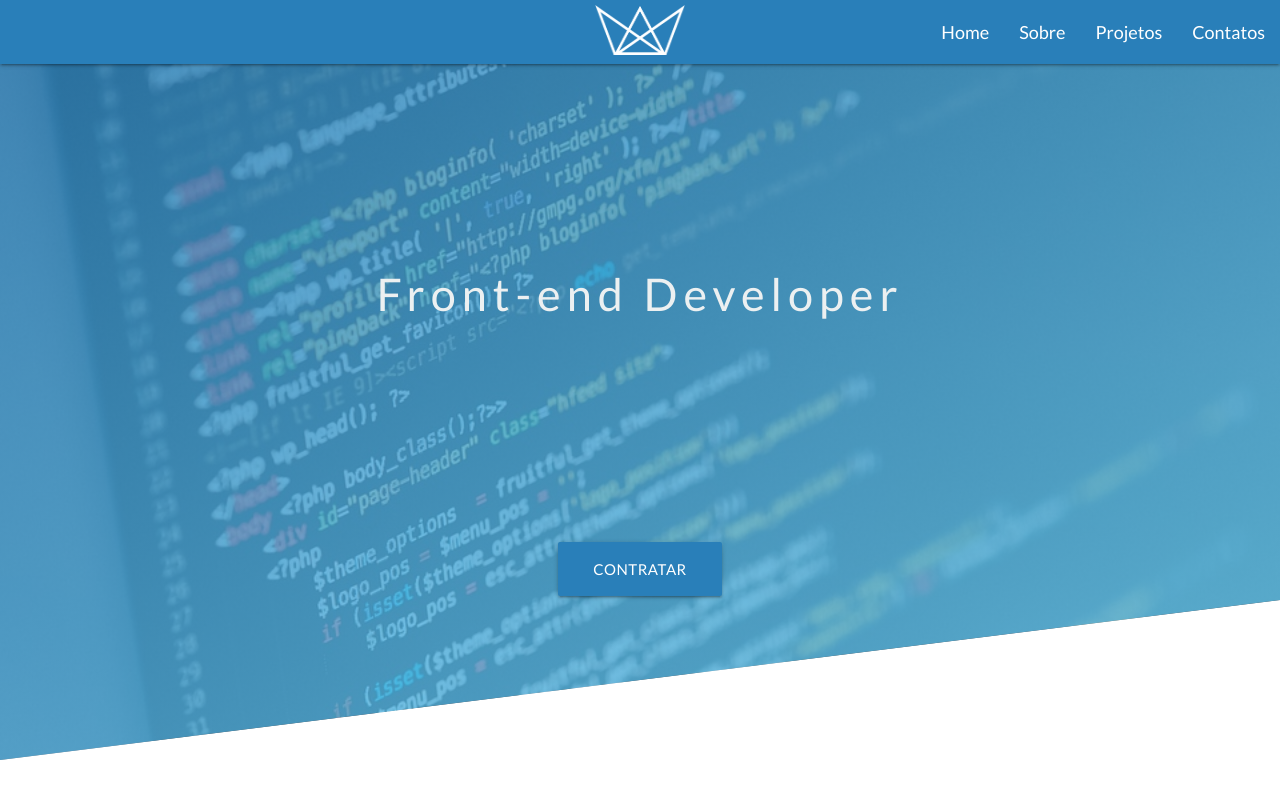
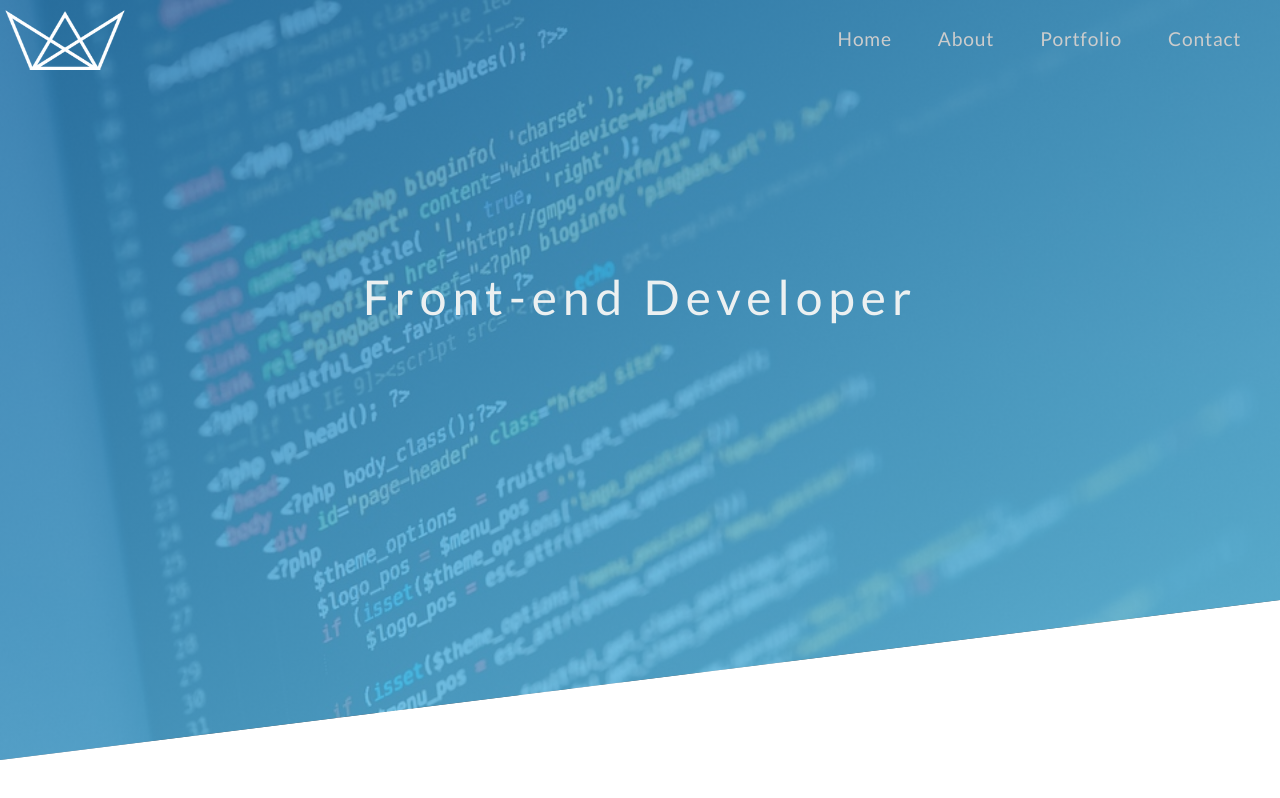
Before and after one commit to IuriPires/Site-pessoal-PROJETO-, a plain HTML site: page index.html in a window 1280 px wide. Drawn offline with nearby package versions, Linux system fonts and the light colour scheme.

Commit message:
A whole new menu and some bugs fixed

```diff
--- a/css/style.css
+++ b/css/style.css
@@ -27,24 +27,38 @@ body {
     clip-path: polygon(0 0, 100% 0, 100% 75vh, 0 100%) /*Corte do header*/
 }
 
-.nav-wrapper {
-    background-color: #297fb9;
-
+.logo-box {
+    display: flex;
+    width: 70vw;
+    height: 120px;
+}
+.logo-top {
+    width: 120px;
+    height: 60px;
+    margin: 10px 5px 0;
 }
 
-.nav-wrapper a {
-    font-size: 18px;
-}
-.brand-logo img {
-    margin-top: 5px;
-}
-.logo-box {
-    position: absolute;
-    top: 40px;
-    left: 40px;
+.menu-box {
+    display: flex;
+    flex-direction: row;
+    width: 40vw;
+    height: 100px;
+    align-content: flex-end;
 }
 
-.logo{height: 35px;}
+.menu-list {
+    display: flex;
+    flex-direction: row;
+}
+.menu-list li{
+    padding: 1.2em;
+    color: #ccc;
+    font-family: 'Lato', sans-serif;
+    font-size: 1.2em;
+    letter-spacing: 0.8;
+    list-style: none;
+}
+
 
 .box-text {
     width: 100%;
@@ -68,5 +82,3 @@ body {
     justify-content: center;
     margin-top: -17%;
 }
-
-.waves-effect  {background-color: #297fb9;}
--- a/index.html
+++ b/index.html
@@ -6,51 +6,28 @@
         <!--Let browser know website is optimized for mobile-->
         <meta name="viewport" content="width=device-width, initial-scale=1.0"/>
         <!-- Compiled and minified CSS -->
-        <script src="https://code.jquery.com/jquery-3.3.1.min.js"
-         integrity="sha256-FgpCb/KJQlLNfOu91ta32o/NMZxltwRo8QtmkMRdAu8="
-         crossorigin="anonymous"
-         ></script>
-        <link rel="stylesheet" href="https://cdnjs.cloudflare.com/ajax/libs/materialize/1.0.0-rc.2/css/materialize.min.css">
         <link rel="stylesheet" type="text/css" href="css/style.css">
-        <link rel="icon" href="images/logo-blue.png">
-
+        <link rel="icon" href="images/logo-blue.png"> <!--Main background img-->
     </head>
-
     <body>
         <header class="header">
-            <div class="navbar-fixed">
-                 <nav>
-                <div class="nav-wrapper">
-                  <a href="#" class="brand-logo center"><img src="images/logo-white.png" width="90px" height="50px"></a>
-                  <a href="#" data-target="mobile-demo" class="sidenav-trigger"><i class="material-icons"></i></a>
-                  <ul id="nav-mobile" class="right hide-on-med-and-down">
-                    <li><a href="#">Home</a></li>
-                    <li><a href="#">Sobre</a></li>
-                    <li><a href="#">Projetos</a></li>
-                    <li><a href="#">Contatos</a></li>
-                  </ul>
-                </div>
-                <ul class="sidenav" id="menu-mobile">
-                    <li><a href="#">Sass</a></li>
-                    <li><a href="#">Components</a></li>
-                    <li><a href="#">Javascript</a></li>
-                    <li><a href="#">Mobile</a></li>
+            <div class="logo-box"><img class="logo-top" src="images/logo-white.png" alt="logo"></div> <!--Logo top left-->
+            <!--Menu top-->
+            <div class="menu-box">
+                <ul class="menu-list">
+                    <li>Home</li>
+                    <li>About</li>
+                    <li>Portfolio</li>
+                    <li>Contact</li>
                 </ul>
-              </nav>
             </div>
-
+            <!--End menu top-->
         </header>
         <div class="box-text">
-            <p>Front-end Developer</p>
-        </div>
-        <div class="btn-box">
-            <a class="waves-effect waves-light btn-large"><i class="material-icons right"></i>Contratar</a>
+            <p>Front-end Developer</p> <!--Main text-->
         </div>
 
-
-        <!-- Compiled and minified JavaScript and down the load time -->
-        <script src="https://cdnjs.cloudflare.com/ajax/libs/materialize/1.0.0-rc.2/js/materialize.min.js"></script>
-    </body>
+        </body>
 
 
 
```
